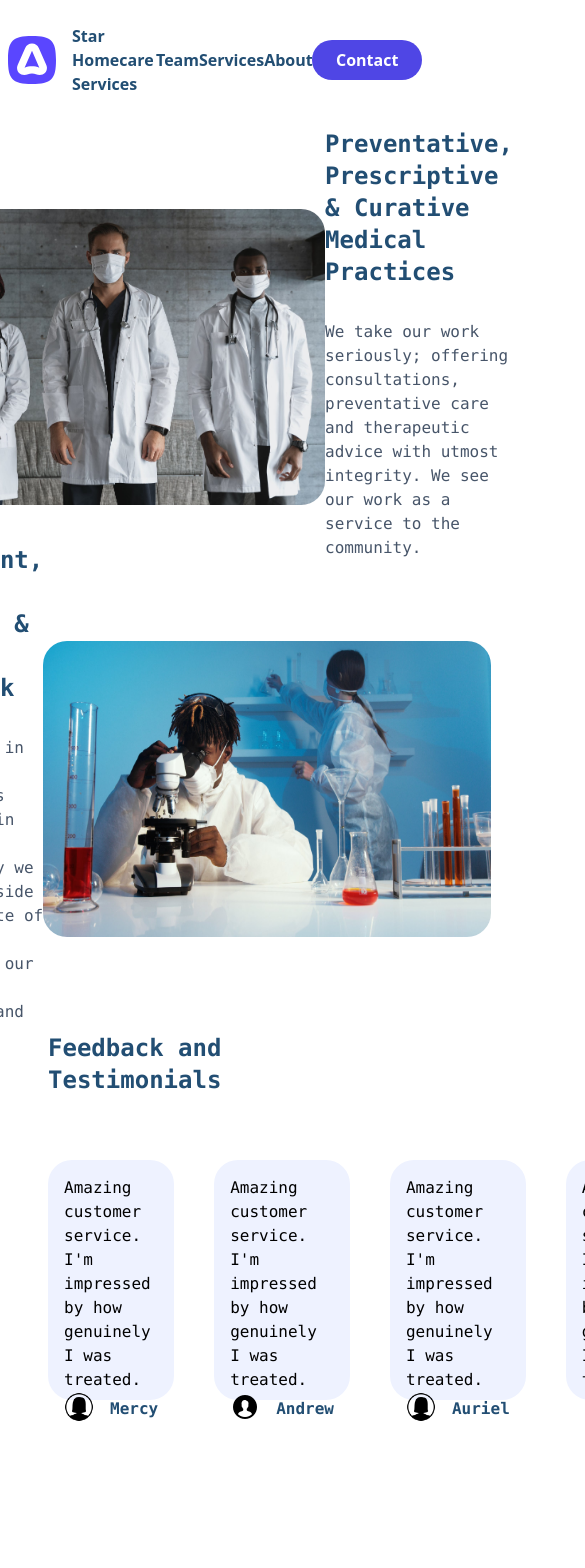
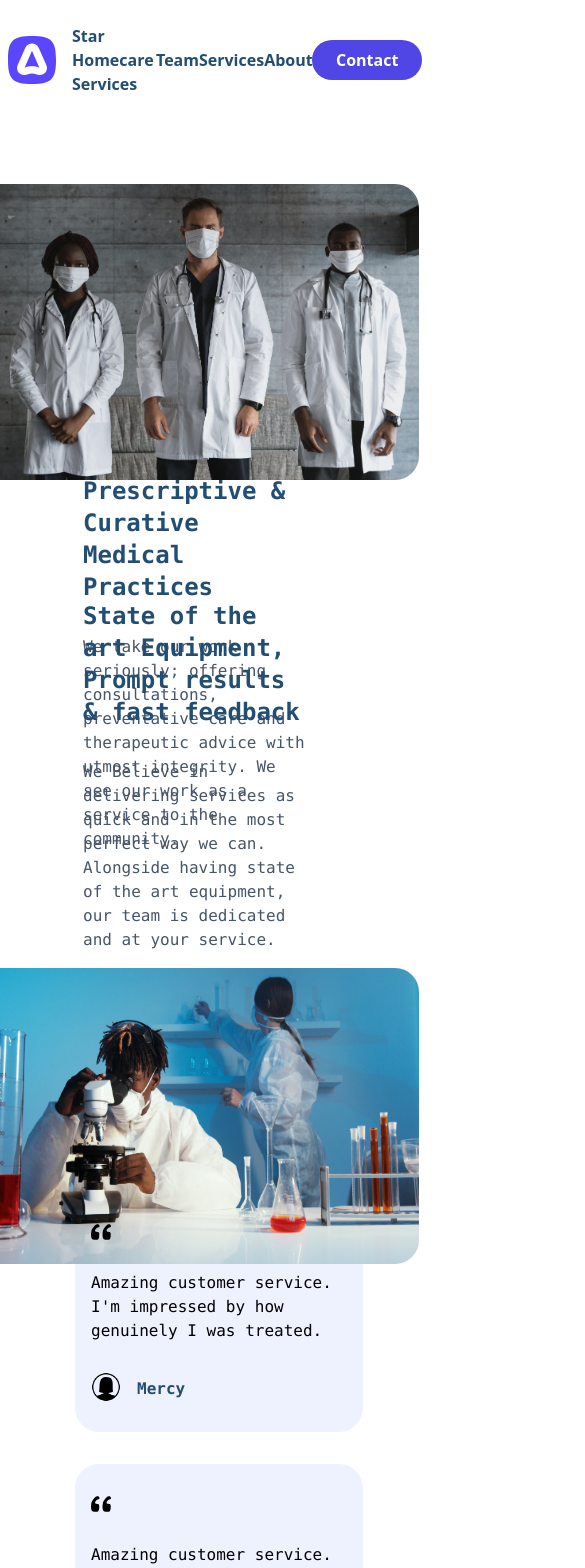
Before and after one commit to jbuyu/realdoc, a Next.js app: page /About in a window 390 px wide. Shown: the top 1568 px of the page, 585 px wide, since content can reach past the window. Built offline with nearby package versions, Linux system fonts and the light colour scheme.

Commit message:
mobile responsivity on about cards

```diff
--- a/pages/About.js
+++ b/pages/About.js
@@ -3,7 +3,7 @@ import { testimonialArray } from '../data'
 
 const About = () => (
   <div className="mx-auto flex max-w-7xl flex-col items-center font-mono">
-    <div className="mt-12 flex h-96 items-center justify-around py-4">
+    <div className="mt-12 flex h-96 flex-col items-center justify-around py-4 md:flex-row">
       <div className="">
         <Image
           src="/docparade.jpeg"
@@ -26,7 +26,7 @@ const About = () => (
         </div>
       </div>
     </div>
-    <div className="mt-12 flex h-96 items-center justify-around py-4">
+    <div className="mt-12 flex h-96 flex-col items-center justify-around py-4 md:flex-row ">
       <div className="flex h-full w-1/2 flex-col items-center justify-center">
         <div className="text-2xl font-extrabold text-[#224E73]">
           State of the art Equipment, Prompt results &amp; fast feedback
@@ -49,15 +49,15 @@ const About = () => (
         />
       </div>
     </div>
-    <div className="flex w-full flex-col items-start justify-start pl-12 mt-8">
+    <div className="mt-8 flex w-full flex-col items-start justify-start pl-12">
       <div className="  py-4 text-2xl font-extrabold text-[#224E73]">
         Feedback and Testimonials
       </div>
-      <div className="mt-12 flex w-full space-x-10">
+      <div className="mt-12 flex w-full flex-col space-x-0 md:space-x-10  md:flex-row justify-center items-center">
         {testimonialArray.map(({ id, icon, comment, name, image }) => (
           <div
             key={id}
-            className="flex h-60 flex-col  justify-around rounded-3xl bg-[#EEF2FF] p-4 "
+            className="flex h-60 flex-col justify-around rounded-3xl bg-[#EEF2FF] p-4 w-72 md:w-auto mt-8 "
           >
             <Image src={icon} alt="" width={20} height={20} layout="fixed" />
             <div>{comment}</div>
```
